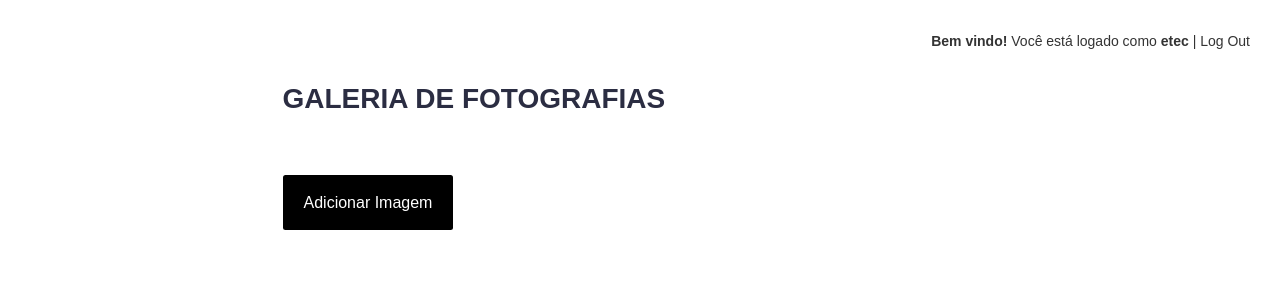
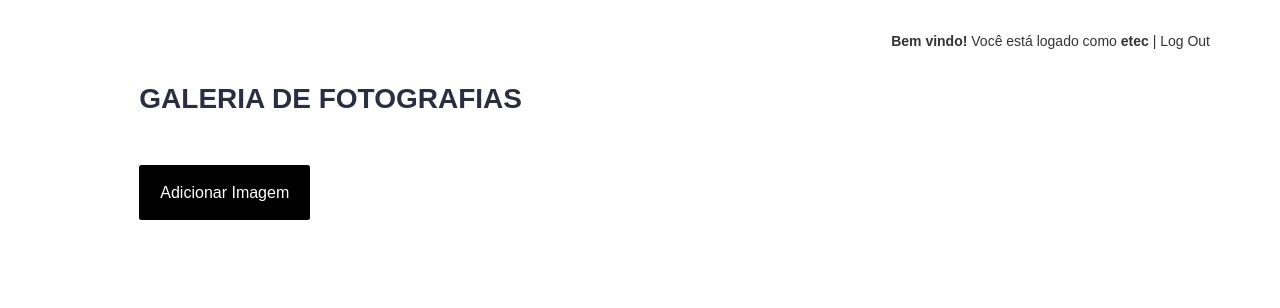
Before and after one commit to otaldoandre/galeria-fotos-app, a PHP site: page / in a window 1280 px wide. Shown: the part 101-409 px from the top of the page. Run offline with PHP 8.4, Linux system fonts and the light colour scheme; the visitor is signed in with stand-in values (Sample User, id 1); data that the repository does not hold is empty; some libraries are stand-ins or nearby versions.

Commit message:
Change style related to check photo php file

```diff
--- a/style.css
+++ b/style.css
@@ -219,7 +219,7 @@ a:hover::after {
 
 
 .btn-add-img {
-	padding-top: 30px;
+	padding-top: 20px;
 }
 
 .navbar {
@@ -248,10 +248,7 @@ i {
 }
 
 .products .container {
-  padding-left: 180px;
-  margin-left: 110px;
-
-
+  padding-left: 6%;
 }
 
 .section-title {
--- a/ver_foto.php
+++ b/ver_foto.php
@@ -47,8 +47,8 @@
 
 	img {
 		border-radius: 18px;
-		width: 100vh;
-		height: 640px;
+		width: 150vh;
+		height: 75vh;
 		object-fit: cover;
 	}
 
```
